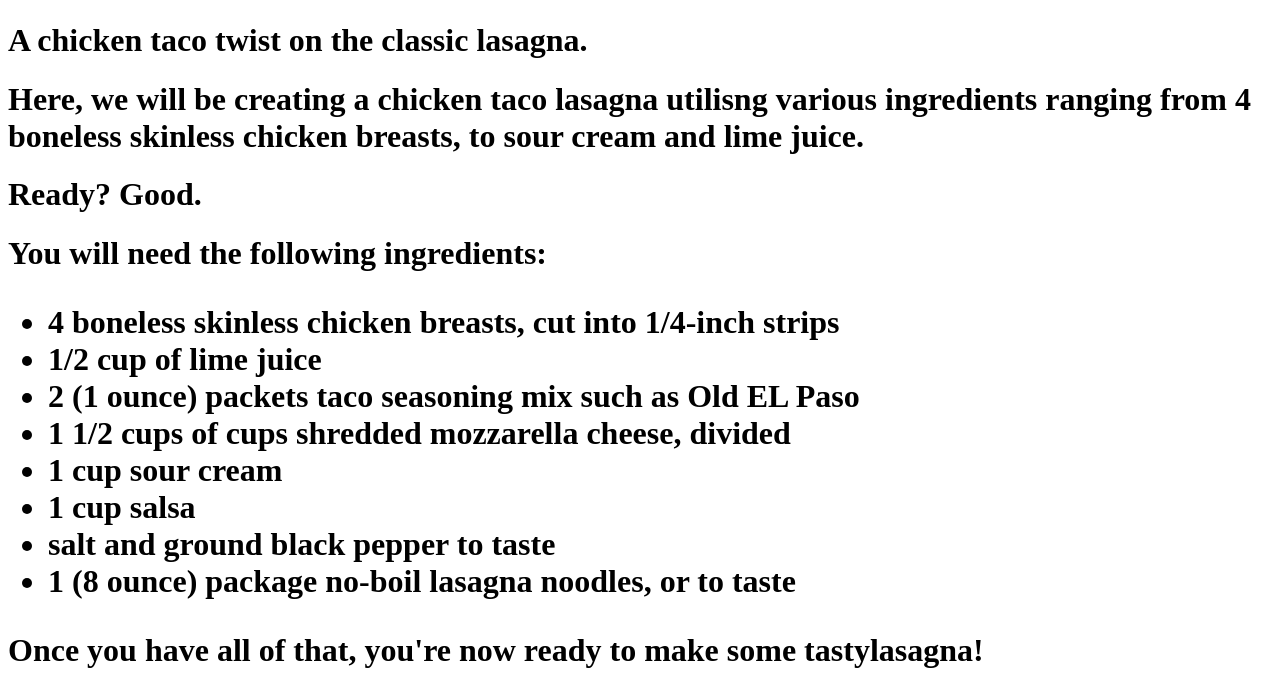
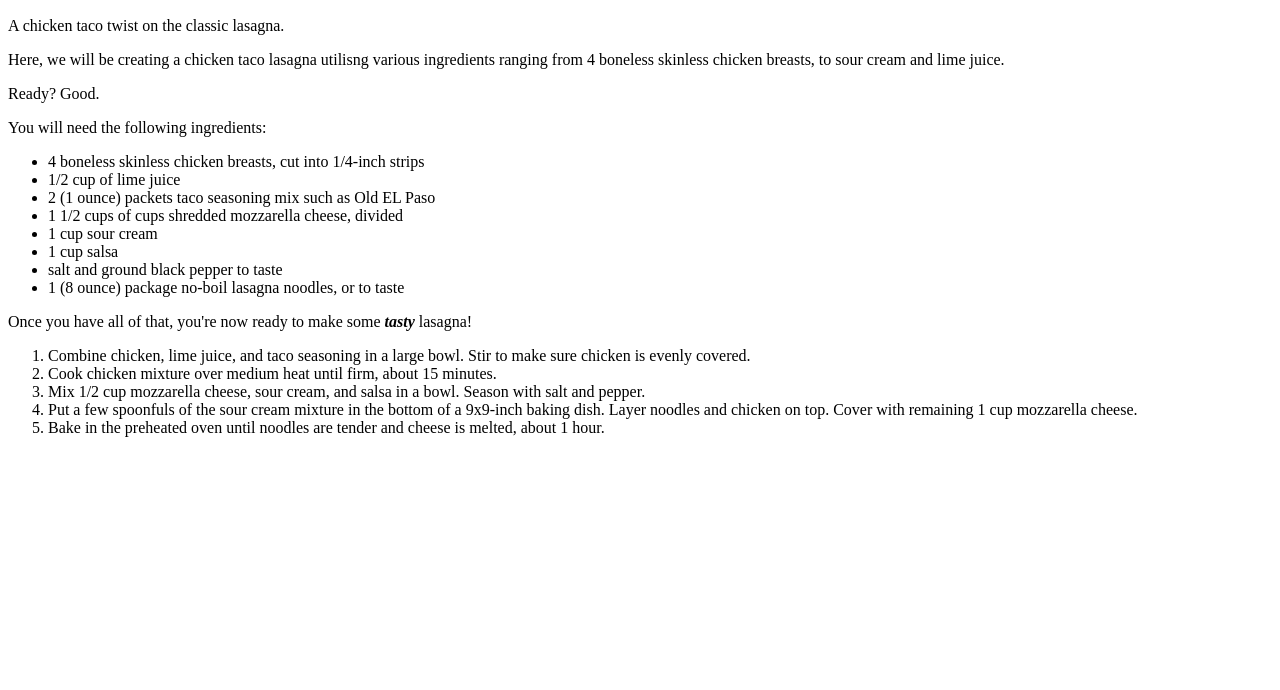
Before and after one commit to stainslaw/stainslaw-recipes, a plain HTML site: page recipes/lasagna.html in a window 1280 px wide. Shown: the part 383-1073 px from the top of the page. After the commit the page ends 836 px from the top, so only its background shows below. Drawn offline with Linux system fonts and the light colour scheme.

Commit message:
Finish lasagna.html with ordered instructions

```diff
--- a/recipes/lasagna.html
+++ b/recipes/lasagna.html
@@ -6,22 +6,23 @@
         <title>Lasagna Recipe</title>
     </head>
 
-<!--The following is written in <h1> because I'm not sure how to
+<!--The following is written in <p> because I'm not sure how to
     scale down the size of the lasagna image yet, so the text needs
     to be large enough so they seem matching.-->
 
     <body>
         <h1>Lasagna</h1>
         <img src="../img/lasagna.jpg" alt="The tasty final product!">
-        <h1>A chicken taco twist on the classic lasagna.</h1>
+        <p>A chicken taco twist on the classic lasagna.</p>
 
-        <h1>Here, we will be creating a chicken taco lasagna utilisng various ingredients
-            ranging from 4 boneless skinless chicken breasts, to sour cream and lime juice.</h1>
+        <p>Here, we will be creating a chicken taco lasagna utilisng various ingredients
+            ranging from 4 boneless skinless chicken breasts, to sour cream and lime juice.</p>
 
-        <h1>Ready? Good.</h1>
-        <h1>You will need the following ingredients:</h1>
+        <p>Ready? Good.</p>
+        <p>You will need the following ingredients:</p>
 
-        <h1><ul>
+        <p>
+            <ul>
                 <li>4 boneless skinless chicken breasts, cut into 1/4-inch strips</li>
                 <li>1/2 cup of lime juice</li>
                 <li>2 (1 ounce) packets taco seasoning mix such as Old EL Paso</li>
@@ -30,9 +31,26 @@
                 <li>1 cup salsa</li>
                 <li>salt and ground black pepper to taste</li>
                 <li>1 (8 ounce) package no-boil lasagna noodles, or to taste</li>
-        </ul></h1>
+            </ul>
+        </p>
 
-        <h1>Once you have all of that, you're now ready to make some <strong>tasty</strong>lasagna!</h1>
+        <p>Once you have all of that, you're now ready to make some <strong><em>tasty</em></strong> lasagna!</p>
+
+        <p>
+            <ol>
+                <li>Combine chicken, lime juice, and taco seasoning in a large bowl.
+                    Stir to make sure chicken is evenly covered.</li>
+                <li>Cook chicken mixture over medium heat until firm,
+                    about 15 minutes.</li>
+                <li>Mix 1/2 cup mozzarella cheese, sour cream, and salsa in a
+                    bowl. Season with salt and pepper.</li>
+                <li>Put a few spoonfuls of the sour cream mixture in the bottom of a 9x9-inch
+                    baking dish. Layer noodles and chicken on top. Cover with remaining
+                    1 cup mozzarella cheese.</li>
+                <li>Bake in the preheated oven until noodles are tender and cheese is melted,
+                    about 1 hour.</li>
+            </ol>
+        </p>
 
     </body>
 </html>
```
Lines whose indentation alone changed are shown as unchanged.
